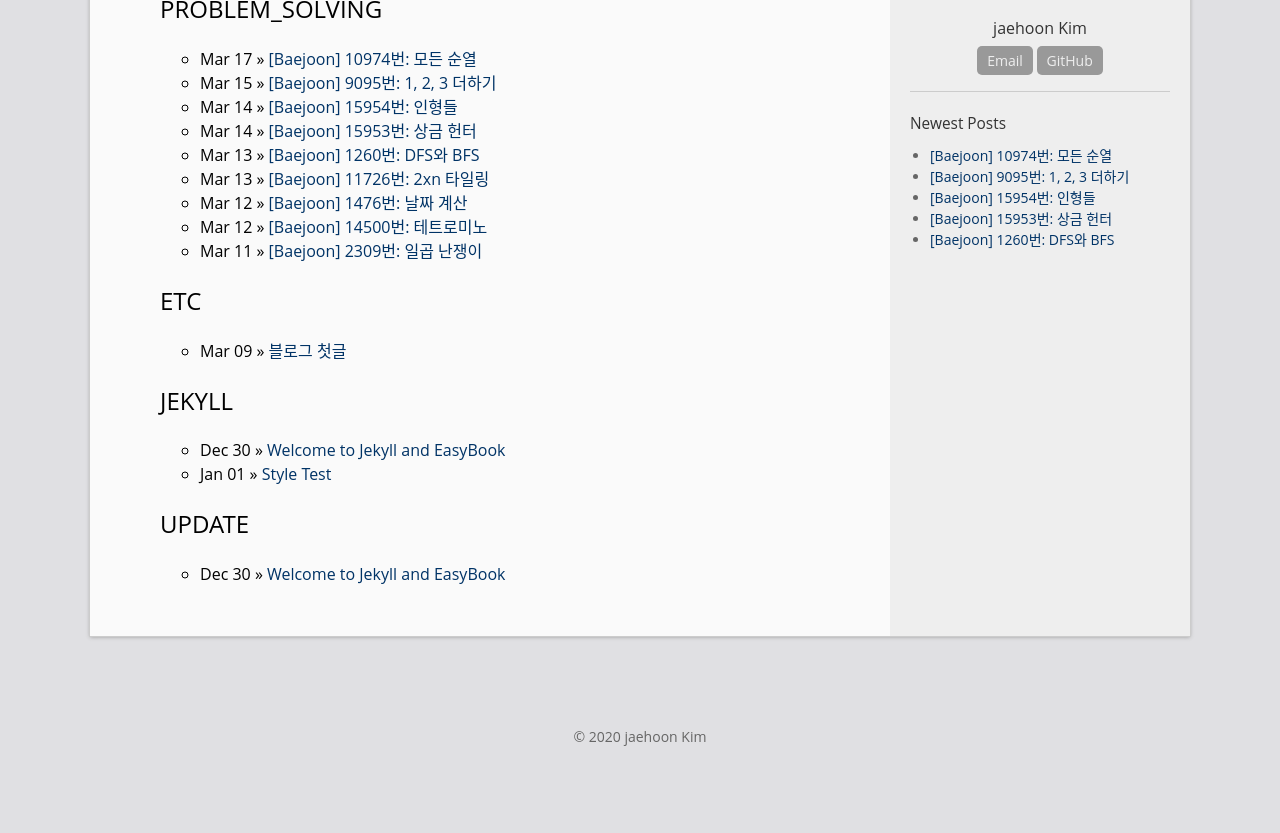
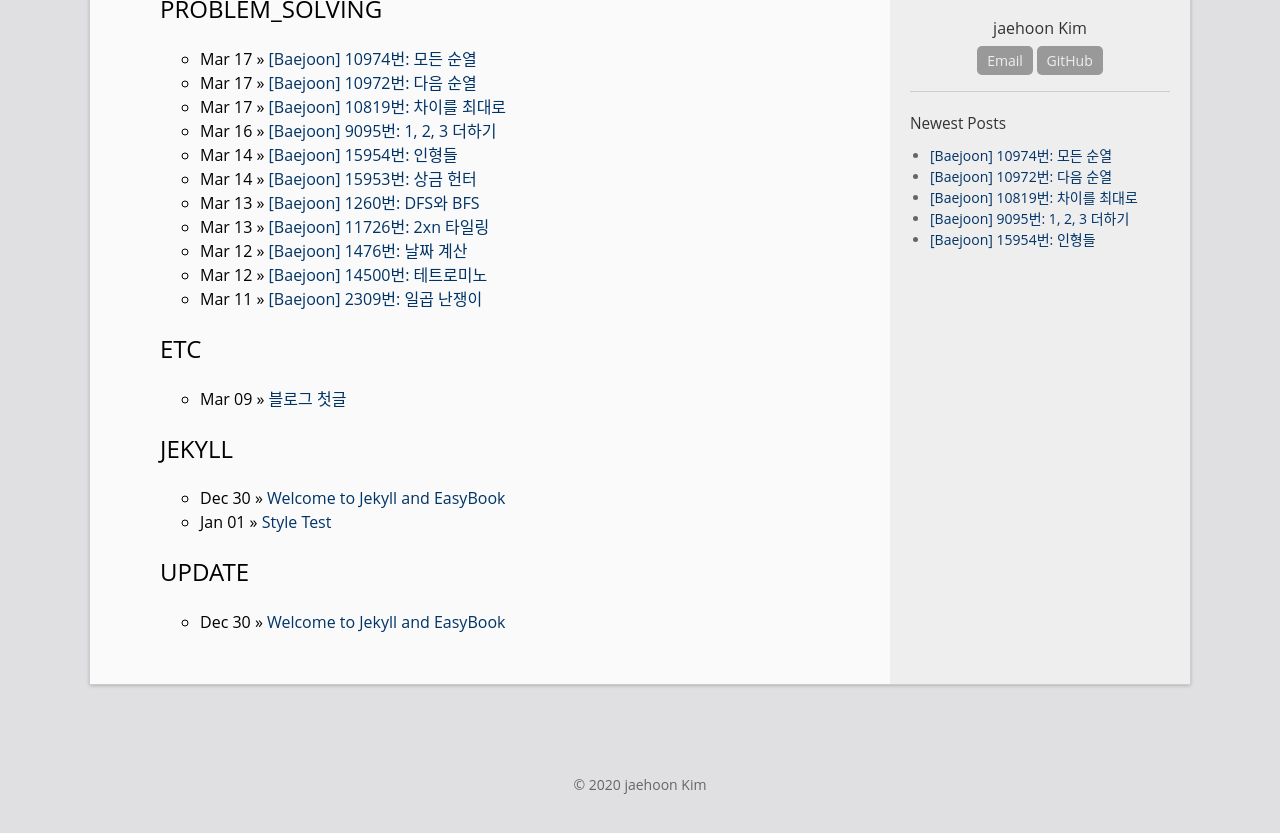
Before and after one commit to jh9875/jh9875.github.io, a Jekyll site: the page built from category.html, in a window 1280 px wide, cut to the strip 261-1116 px from the top of the page. Shown: the top 833 px of the strip. Built offline with Jekyll 4.4.1, drawn with Linux system fonts in a browser that asks for light colours; before the commit the page ends 1068 px from its top, so only the background shows below that; part of the change alters nothing that is shown.

Commit message:
add post

```diff
--- a/_posts/2020-03-16-boj9095.markdown
+++ b/_posts/2020-03-16-boj9095.markdown
@@ -1,7 +1,7 @@
 ---
 layout: post
 title:  "[Baejoon] 9095번: 1, 2, 3 더하기"
-date:   2020-03-15
+date:   2020-03-16
 categories: PROBLEM_SOLVING
 permalink: /archivers/boj9095
 tags: [brute_force]
--- /dev/null
+++ b/_posts/2020-03-17-boj10819.markdown
@@ -0,0 +1,111 @@
+---
+layout: post
+title:  "[Baejoon] 10819번: 차이를 최대로"
+date:   2020-03-17
+categories: PROBLEM_SOLVING
+permalink: /archivers/boj10819
+tags: [brute_force]
+---
+
+## 문제
+
+N개의 정수로 이루어진 배열 A가 있을 때 정수의 순서를 바꿔서 다음 식의 최댓값을 구하는 문제이다.
+
+> |A[0] - A[1]| + |A[1] - A[2]| + ... + |A[N-2] - A[N-1]|
+
+문제 링크 : <https://www.acmicpc.net/problem/10819>
+
+## 풀이
+일단 이 문제의 입력 N의 최댓값이 8이다.
+즉 단순한 방법으로 푸는게 효율적이라는 것이다.
+그래서 모든 경우의 수를 탐색해보고, 그 중 최댓값을 구하는 방식으로 해결하려고 한다.
+
+코드의 핵심부분은 다음과 같다.
+
+~~~java
+static int solve(int index)
+{
+	if(index ==N)
+		return getValue();
+	int ret =0;
+	for(int i =0; i <N; i++)
+	{
+		if(!picked[i])
+		{
+			picked[i] =true;
+			arr[index] =inputData[i];
+			ret =Math.max(ret, solve(index+1));
+			picked[i] =false;
+		}
+	}
+	return ret;
+}
+~~~
+
+solve함수의 파라미터는 순서를 바꾼 배열의 인덱스이다.
+순서를 바꾼 배열을 arr이라고 하면, arr의 처음부터 N-1까지 들어갈 수를 정해주는 함수이다.
+반복문을 통해 아직 고르지 않은 수를 해당 인덱스에 넣어주고, 다음에 올 데이터를 고르기 위해
+재귀함수로 호출한다.
+모두 골랐다면 getValue함수를 통해 값을 반환한다.
+picked라는 boolean 배열을 통해 중복되지 않게 했다.
+
+~~~java
+import java.io.BufferedReader;
+import java.io.BufferedWriter;
+import java.io.InputStreamReader;
+import java.io.OutputStreamWriter;
+import java.util.StringTokenizer;
+
+public class Main
+{
+	static int N;
+	static int[] inputData;
+	static int[] arr;
+	static boolean[] picked;
+
+	public static void main(String[] args) throws Exception
+	{
+		BufferedReader br =new BufferedReader(new InputStreamReader(System.in));
+		BufferedWriter bw =new BufferedWriter(new OutputStreamWriter(System.out));
+		StringTokenizer st;
+		int ans;
+
+		N =Integer.parseInt(br.readLine());
+		inputData =new int[N];
+		arr =new int[N];
+		picked =new boolean[N];
+		st =new StringTokenizer(br.readLine());
+		for(int i =0; i <N; i++)
+			inputData[i] =Integer.parseInt(st.nextToken());
+		ans =solve(0);
+		bw.write(ans +"\n");
+		bw.flush();
+	}
+	static int solve(int index)
+	{
+		if(index ==N)
+			return getValue();
+		int ret =0;
+		for(int i =0; i <N; i++)
+		{
+			if(!picked[i])
+			{
+				picked[i] =true;
+				arr[index] =inputData[i];
+				ret =Math.max(ret, solve(index+1));
+				picked[i] =false;
+			}
+		}
+		return ret;
+	}
+	static int getValue()
+	{
+		int ret =0;
+		for(int i =0; i <N-1; i++)
+			ret +=Math.abs(arr[i]-arr[i+1]);
+		return ret;
+	}
+}
+~~~
+
+전체 코드
--- /dev/null
+++ b/_posts/2020-03-17-boj10972.markdown
@@ -0,0 +1,103 @@
+---
+layout: post
+title:  "[Baejoon] 10972번: 다음 순열"
+date:   2020-03-17
+categories: PROBLEM_SOLVING
+permalink: /archivers/boj10972
+tags: [brute_force]
+---
+
+## 문제
+
+문제에서 주어진 순열의 사전순으로 다음에 오는 순열을 구하는 문제이다.
+
+문제 링크 : <https://www.acmicpc.net/problem/10972>
+
+## 풀이
+일단 문제의 입력이 최대 10000이다. 그렇기 때문에 모든 경우를 시도해 볼 수 없다.
+나는 규칙을 찾을 수 없어서 다른 사람의 풀이를 참고하고 풀었다.
+그 규칙은 다음과 같다.
+
+1. 수열의 인덱스를 idx라고 하고, 뒤에서부터 앞으로 검사하면서 값이 idx-1 <idx 인 부분을
+찾아야 한다.
+수열의 인덱스가 0인 부분부터 idx-1인 부분을 왼쪽부분이라 하고,
+idx부터 N-1까지를 오른쪽 부분이라고 하자.
+2. 오른쪽부분의 오른쪽부터 왼쪽으로 움직이면서 idx-1보다 크면 idx-1과 그 부분을
+swap한다.
+3. 오른쪽 부분을 오름차순 정렬한다.
+
+참고 : https://kwanghyuk.tistory.com/25
+
+코드를 구현하면 아래와 같다.
+
+~~~java
+import java.io.BufferedReader;
+import java.io.BufferedWriter;
+import java.io.InputStreamReader;
+import java.io.OutputStreamWriter;
+import java.util.ArrayList;
+import java.util.Arrays;
+import java.util.Collections;
+import java.util.StringTokenizer;
+
+public class Main
+{
+	public static void main(String[] args) throws Exception
+	{
+		BufferedReader br =new BufferedReader(new InputStreamReader(System.in));
+		BufferedWriter bw =new BufferedWriter(new OutputStreamWriter(System.out));
+		StringTokenizer st;
+		int N;
+		int[] arr;
+		ArrayList<Integer> ans;
+
+		N =Integer.parseInt(br.readLine());
+		arr =new int[N];
+		st =new StringTokenizer(br.readLine());
+		for(int i =0 ; i <N; i++)
+			arr[i] =Integer.parseInt(st.nextToken());
+		ans =solve(N, arr);
+		if(ans.size() ==0)
+			bw.write("-1\n");
+		else
+		{
+			for(int n : ans)
+				bw.write(n +" ");
+		}
+
+		bw.flush();
+	}
+	static ArrayList<Integer> solve(int N, int[] arr)
+	{
+		ArrayList<Integer> ans =new ArrayList<>();
+		boolean find =false;
+		for(int i =N-1; i >0; i--)
+		{
+			if(arr[i-1] <arr[i])
+			{
+				for(int j =N-1; j >i-1; j--)
+				{
+					if(arr[i-1] <arr[j])
+					{
+						int temp =arr[i-1];
+						arr[i-1] =arr[j];
+						arr[j] =temp;
+						find =true;
+						break;
+					}
+				}
+				if(find)
+				{
+					Arrays.sort(arr, i, N);
+					for(int j =0; j <N; j++)
+						ans.add(arr[j]);
+					break;
+				}
+			}
+		}
+		return ans;
+	}
+}
+~~~
+
+전체 코드
```
